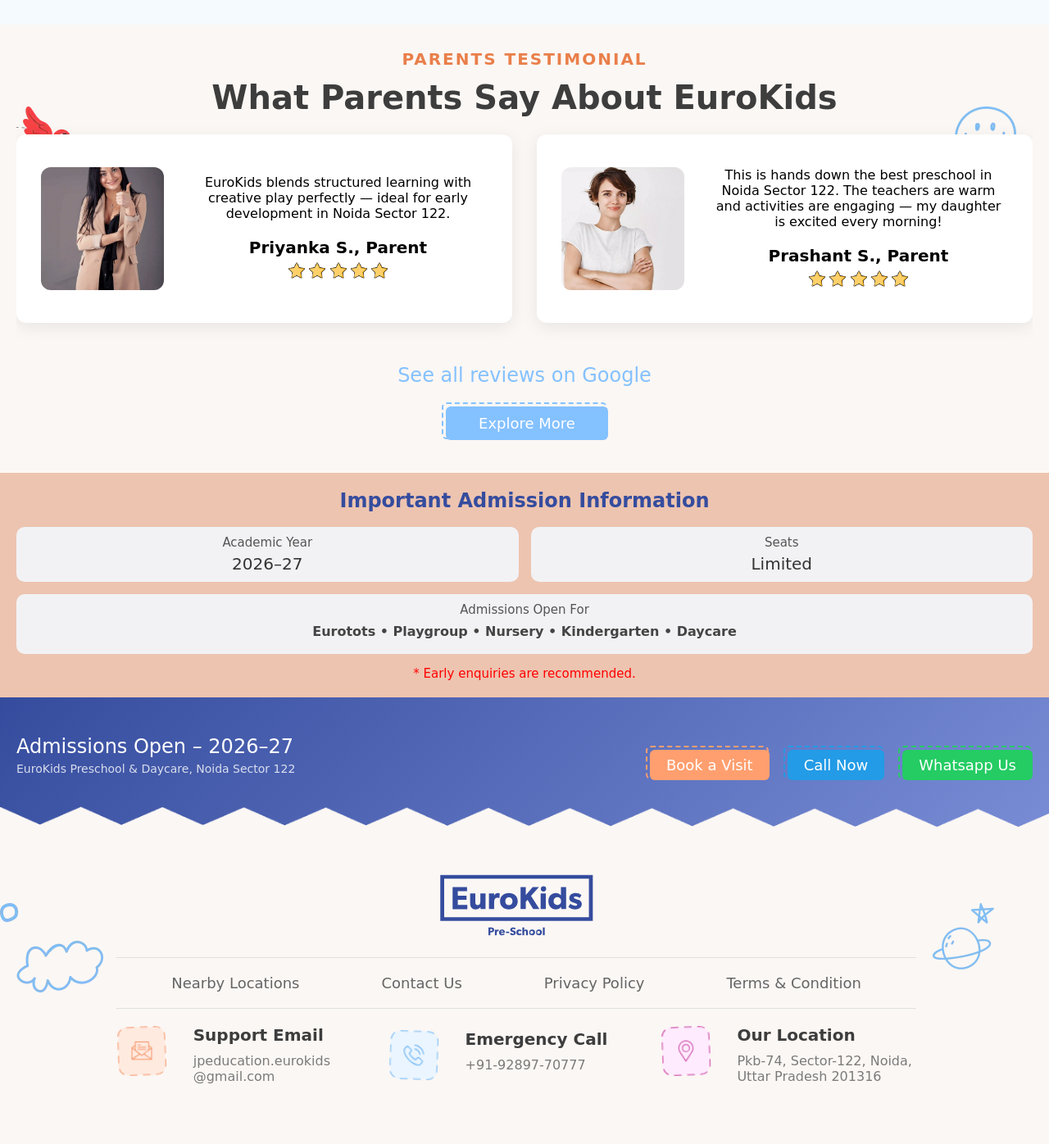
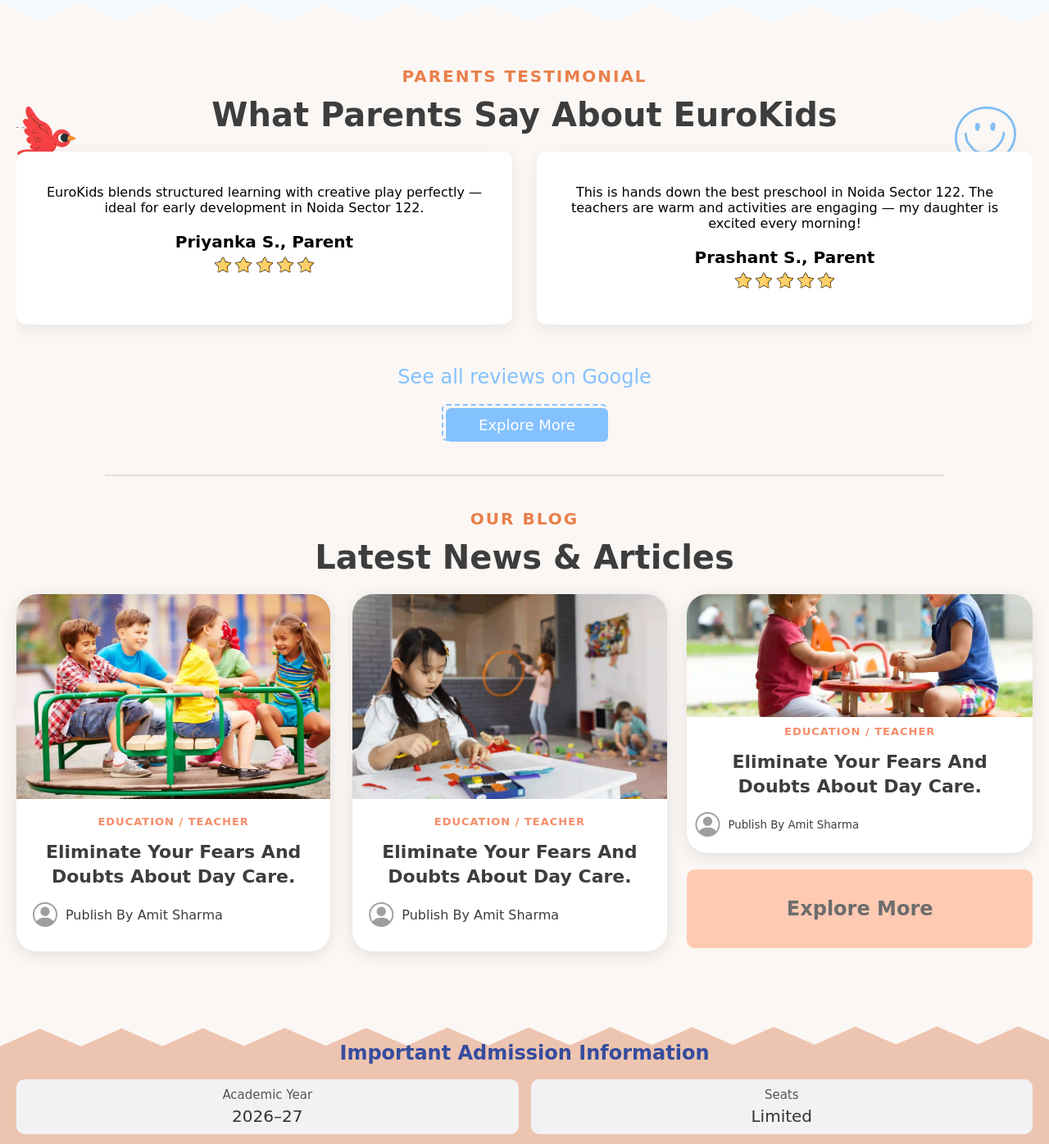
Before and after one commit to NarendarKarwasra/play-school, a plain HTML site: page admission-open.html in a window 1280 px wide. Shown: the part 3341-4737 px from the top of the page at 82% size. Drawn offline with nearby package versions, Linux system fonts and the light colour scheme; a web font is replaced by a local one.

Commit message:
first commit

```diff
--- a/admission-open.html
+++ b/admission-open.html
@@ -377,7 +377,10 @@
 
 
 
-        <section class="testimonial" style="padding-top: 30px;">
+        <section class="testimonial">
+            <div class="top-devider">
+                <img src="/img/section-devider-4.png" alt="">
+            </div>
             <div class="container">
                 <div class="hero-subheading">PARENTS TESTIMONIAL</div>
                 <div class="hero-heading">What Parents Say About EuroKids</div>
@@ -388,9 +391,6 @@
                             <!-- Testimonial 1 -->
                             <div class="swiper-slide">
                                 <div class="testimonial-card">
-                                    <div class="testimonial-img">
-                                        <img src="img/w1.webp">
-                                    </div>
                                     <div class="testimonial-text">
                                         <p>It is a good preschool in Noida Sector 122. I would definitely recommend it
                                             for the growth of kids.</p>
@@ -409,9 +409,6 @@
                             <!-- Testimonial 2 -->
                             <div class="swiper-slide">
                                 <div class="testimonial-card">
-                                    <div class="testimonial-img">
-                                        <img src="img/w3.webp">
-                                    </div>
                                     <div class="testimonial-text">
                                         <p>EuroKids blends structured learning with creative play perfectly — ideal for
                                             early development in Noida Sector 122.</p>
@@ -430,9 +427,6 @@
                             <!-- Testimonial 3 -->
                             <div class="swiper-slide">
                                 <div class="testimonial-card">
-                                    <div class="testimonial-img">
-                                        <img src="img/w2.webp">
-                                    </div>
                                     <div class="testimonial-text">
                                         <p>This is hands down the best preschool in Noida Sector 122. The teachers are
                                             warm and activities are engaging — my daughter is excited every morning!</p>
@@ -451,9 +445,6 @@
                             <!-- Testimonial 4 -->
                             <div class="swiper-slide">
                                 <div class="testimonial-card">
-                                    <div class="testimonial-img">
-                                        <img src="img/m2.webp">
-                                    </div>
                                     <div class="testimonial-text">
                                         <p>All teachers here have good experience teaching little ones — very caring and
                                             supportive.</p>
@@ -472,9 +463,6 @@
                             <!-- Testimonial 5 -->
                             <div class="swiper-slide">
                                 <div class="testimonial-card">
-                                    <div class="testimonial-img">
-                                        <img src="img/w3.webp">
-                                    </div>
                                     <div class="testimonial-text">
                                         <p>Great environment and professional staff — confident that my child is in the
                                             right place.</p>
@@ -493,9 +481,6 @@
                             <!-- Testimonial 6 -->
                             <div class="swiper-slide">
                                 <div class="testimonial-card">
-                                    <div class="testimonial-img">
-                                        <img src="img/m3.webp">
-                                    </div>
                                     <div class="testimonial-text">
                                         <p>Safe campus and fun learning activities make every day joyful for the kids.
                                         </p>
@@ -524,6 +509,78 @@
             </div>
             <div class="decoration-right" style="top: 100px; right: 40px;">
                 <img src="img/smile.webp" alt="">
+            </div>
+
+
+            <div class="section-full-devider"></div>
+
+
+            <!-- BLOG SECTION -->
+            <section class="blog-section" style="background: #FBF7F4;">
+                <div class="container">
+                    <div class="hero-subheading">OUR BLOG</div>
+                    <div class="hero-heading">Latest News & Articles</div>
+
+                    <div class="blog-main">
+                        <div class="blog-left-section">
+                            <a href="blog-detail.html" class="blog-card">
+                                <div class="blog-image">
+                                    <img src="img/blog-3.webp" alt="">
+                                </div>
+                                <div class="blog-content">
+                                    <span class="blog-category">EDUCATION / TEACHER</span>
+                                    <h3 class="blog-heading">Eliminate Your Fears And Doubts About Day Care.</h3>
+                                    <div class="blog-author">
+                                        <i class="bi bi-person-circle"
+                                            style="color: rgb(158, 158, 158); font-size: 30px;"></i>
+                                        <p>Publish By <strong>Amit Sharma</strong></p>
+                                    </div>
+                                </div>
+                            </a>
+                            <a href="blog-detail.html" class="blog-card">
+                                <div class="blog-image">
+                                    <img src="img/blog-2.webp" alt="">
+                                </div>
+                                <div class="blog-content">
+                                    <span class="blog-category">EDUCATION / TEACHER</span>
+                                    <h3 class="blog-heading">Eliminate Your Fears And Doubts About Day Care.</h3>
+                                    <div class="blog-author">
+                                        <i class="bi bi-person-circle"
+                                            style="color: rgb(158, 158, 158); font-size: 30px;"></i>
+                                        <p>Publish By <strong>Amit Sharma</strong></p>
+                                    </div>
+                                </div>
+                            </a>
+                        </div>
+                        <div class="blog-right-section">
+                            <button onclick="window.location.href='blog-detail.html'" class="blog-card">
+                                <div class="blog-image">
+                                    <img src="img/blog-5.webp" alt="">
+                                </div>
+                                <div class="blog-content">
+                                    <span class="blog-category">EDUCATION / TEACHER</span>
+                                    <h3 class="blog-heading">Eliminate Your Fears And Doubts About Day Care.</h3>
+                                    <div class="blog-author">
+                                        <i class="bi bi-person-circle"
+                                            style="color: rgb(158, 158, 158); font-size: 30px;"></i>
+                                        <p>Publish By <strong>Amit Sharma</strong></p>
+                                    </div>
+                                </div>
+                            </button>
+                            <div class="blog-btn">
+                                <button onclick="window.location.href='blog.html'">Explore More</button>
+                            </div>
+                        </div>
+                    </div>
+
+
+                </div>
+            </section>
+
+
+
+            <div class="bottom-devider">
+                <img src="/img/section-devider-3.png" alt="">
             </div>
         </section>
 
--- a/style.css
+++ b/style.css
@@ -828,26 +828,31 @@
 }
 
 
-
+.swiper-wrapper {
+    display: flex;
+    align-items: stretch;
+}
+.swiper-slide {
+    height: auto;
+    display: flex;
+}
 .testimonial-card {
     background: #fff;
     border-radius: 12px;
     padding: 40px 30px;
     display: flex;
     align-items: center;
+    width: 100%;
+    height: 100%;
+    display: flex;
+    flex-direction: column;
+    justify-content: space-between;
     gap: 30px;
     box-shadow: 0 5px 20px rgba(0, 0, 0, 0.08);
 }
 
-.testimonial-img img {
-    width: 150px;
-    height: 150px;
-    object-fit: cover;
-    border-radius: 12px;
-}
-
 .testimonial-text {
-    max-width: 400px;
+    /* max-width: 400px; */
 }
 
 .testimonial-text h4 {
```
Also changed, not shown: index.html (+0 -18 lines).
